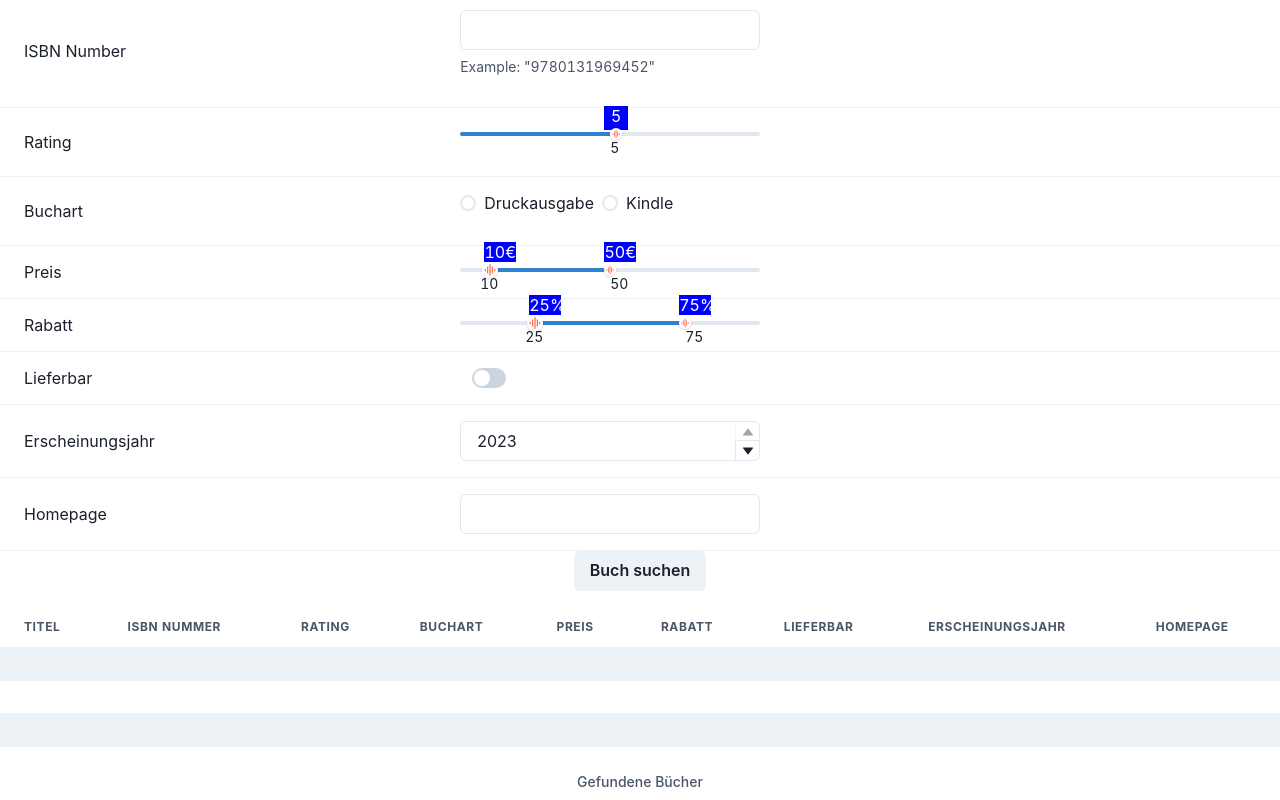
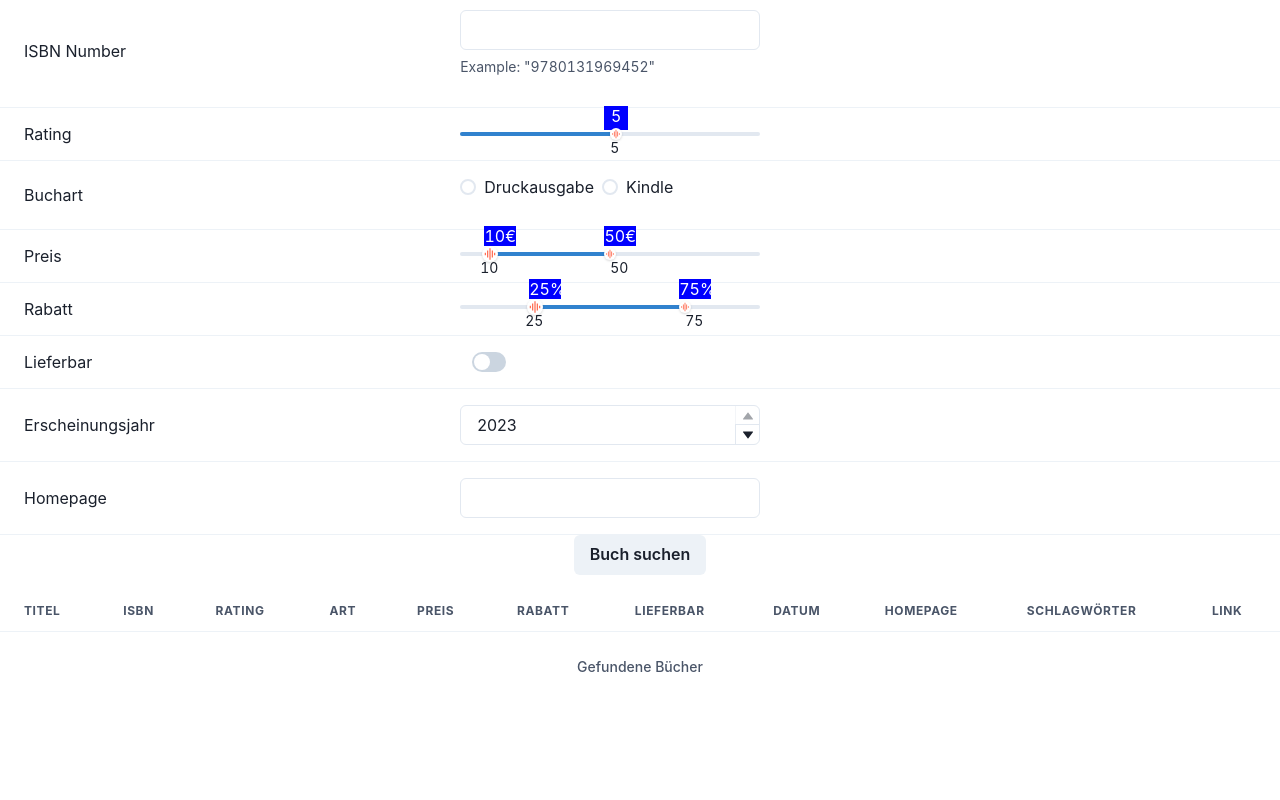
Before and after one commit to ngca1011/web-anwendung, a React (Vite) app: page /buchsuchen in a window 1280 px wide. Shown: the part 306-1106 px from the top of the page. After the commit the page ends 991 px from the top, so only its background shows below. Built offline with nearby package versions, Linux system fonts and the light colour scheme.

Commit message:
Neues_Page_Buch_Zeigen

```diff
--- a/src/App.tsx
+++ b/src/App.tsx
@@ -4,6 +4,7 @@ import Buchsuchen  from './pages/BuchSuchenPage.tsx'
 import Buchanlegen from './pages/BuchCreatePage.tsx'
 import Login from './pages/LoginPage.tsx'
 import { AuthProvider } from './Auth.tsx'
+import BuchZeigen from './pages/BuchZeigen.tsx'
 
 function App() {
   let Component: React.ComponentType = Home;
@@ -14,6 +15,9 @@ function App() {
       break
     case "/buchsuchen":
       Component = Buchsuchen
+      break
+    case "/buchzeigen":
+      Component = BuchZeigen
       break
     case "/buchanlegen":
       Component = Buchanlegen
--- a/src/components/Navbar.tsx
+++ b/src/components/Navbar.tsx
@@ -33,6 +33,9 @@ const Navigation = () => {
             <Link href="/buchanlegen" mr={4} fontWeight="bold">
                 BuchAnlegen
             </Link>
+            <Link href="/buchzeigen" mr={4} fontWeight="bold">
+                BuchZeigen
+            </Link>
       </Flex>
         <Spacer/>
         {isLoggedIn ? (
--- a/src/pages/BuchSuchenPage.tsx
+++ b/src/pages/BuchSuchenPage.tsx
@@ -29,7 +29,8 @@ import {
     useToast,
     RangeSliderMark,
   } from "@chakra-ui/react";
-import {useState} from "react";
+import {useState, useEffect} from "react";
+import axios from "axios";
 import { MdGraphicEq } from "react-icons/md";
 
 function RangeSliderMarkRating() {
@@ -149,10 +150,107 @@ function RangeSliderRabatt() {
     </RangeSlider>
   )
 }
+
 const currentYear = new Date().getFullYear();
 
   const Buchsuchen = () => {
     const toast = useToast();
+    const [titelValue, setTitelValue] = useState('');
+    const [isbnValue, setIsbnValue] = useState('');
+    const [searchClicked, setSearchClicked] = useState(false);
+
+    interface Book {
+      isbn: string;
+      rating: number;
+      art: string;
+      preis: number;
+      rabatt: number;
+      lieferbar: boolean;
+      datum: string;
+      homepage: string;
+      schlagwoerter: string[];
+      titel: {
+        titel: string;
+        untertitel: string;
+      };
+      _links: {
+        self: {
+          href: string;
+        };
+      };
+    }
+    interface Embedded {
+      buecher: Book[];
+    }
+
+    interface FetchedData {
+      _embedded: Embedded;
+    }
+    const [fetchedData, setFetchedData] = useState<FetchedData>({ _embedded: { buecher: [] } });
+
+    // eslint-disable-next-line react-hooks/exhaustive-deps
+    const fetchDataFromApi = async () => {
+      try {
+        let apiUrl = 'https://localhost:3000/rest?';
+
+        if (titelValue.trim() !== '') {
+          apiUrl += `titel=${titelValue}`;
+        }
+
+        if (isbnValue.trim() !== '') {
+          apiUrl += `&isbn=${isbnValue}`;
+        }
+
+        const response = await axios.get(apiUrl);
+        console.log('Response data:', response.data);
+
+        if (response.data._embedded.buecher.length === 0) {
+          return 404;
+        }
+
+        setFetchedData(response.data);
+        return 200;
+      } catch (error) {
+        console.error('Fehler beim Abrufen der Daten:', error);
+        return 500;
+      }
+    };
+
+    useEffect(() => {
+      if (searchClicked) {
+        (async () => {
+          const status = await fetchDataFromApi();
+
+          if (status === 200) {
+            toast({
+              title: 'Erfolgreich',
+              description: 'Buch gefunden',
+              status: 'success',
+              duration: 3000,
+              isClosable: true,
+            });
+          } else if (status === 404) {
+            toast({
+              title: 'Info',
+              description: 'Kein Buch gefunden',
+              status: 'info',
+              duration: 3000,
+              isClosable: true,
+            });
+          } else {
+            toast({
+              title: 'Fehler',
+              description: 'Suche konnte nicht durchgeführt werden',
+              status: 'error',
+              duration: 3000,
+              isClosable: true,
+            });
+          }
+
+          setSearchClicked(false);
+        })();
+      }
+    }, [fetchDataFromApi, searchClicked, toast]);
 
     return (
       <div style = {{
@@ -172,7 +270,11 @@ function RangeSliderRabatt() {
   <Td>
     <Box mb={4} maxW="300px">
       <FormControl>
-                      <Input />
+          <Input
+              value={titelValue}
+              onChange={(event) => setTitelValue(event.target.value)}
+              placeholder="Titel eingeben"
+              />
               </FormControl>
               </Box>
               </Td>
@@ -182,7 +284,10 @@ function RangeSliderRabatt() {
                 <Td>
                   <Box mb={4} maxW="300px">
                     <FormControl>
-                      <Input />
+                    <Input
+                    value={isbnValue}
+                    onChange={(event) => setIsbnValue(event.target.value)}
+                    />
                       <FormHelperText>Example: "9780131969452"</FormHelperText>
                     </FormControl>
                   </Box>
@@ -191,11 +296,12 @@ function RangeSliderRabatt() {
               <Tr>
                <Td>Rating</Td>
                 <Td>
-                  <Box mb={4} maxW="300px">
-                        <RangeSliderMarkRating />
+                <Box maxW="300px">
+                  <RangeSliderMarkRating/>
                   </Box>
                </Td>
               </Tr>
+
               <Tr>
                 <Td>Buchart</Td>
                 <Td>
@@ -230,7 +336,9 @@ function RangeSliderRabatt() {
                 <Td>
                   <FormControl display="flex" alignItems="center">
                     <FormLabel mb="0"></FormLabel>
-                    <Switch id="lieferbar" />
+                    <Switch
+                      id="lieferbar"
+                      />
                   </FormControl>
                 </Td>
               </Tr>
@@ -269,76 +377,60 @@ function RangeSliderRabatt() {
     <Box display="flex" justifyContent="center" alignItems="center" marginBottom="4">
     <Button
   onClick={() => {
-            const examplePromise = new Promise((resolve) => {
-              setTimeout(() => resolve(200), 1000);
+    if (titelValue.trim() !== '' || isbnValue.trim() !== '') {
+      setSearchClicked(true);
+    } else {
+      // Benutzer über leeres Suchfeld informieren
+      toast({
+        title: 'Achtung',
+        description: 'Bitte geben Sie einen Titel oder eine ISBN für die Suche ein.',
+        status: 'warning',
+        duration: 3000,
+        isClosable: true,
       });
-
-            toast.promise(examplePromise, {
-              success: { title: 'Erfolgreich', description: 'Buch gefunden' },
-              error: { title: 'Fehler', description: 'Suche konnte nicht durchgeführt werden' },
-              loading: { title: 'Bitte warten', description: 'Vorgang wird ausgeführt' },
-            });
+    }
   }}
 >
   Buch suchen
 </Button>
       </Box>
-
       <TableContainer>
         <Table variant='striped' colorScheme='gray'>
           <TableCaption>Gefundene Bücher</TableCaption>
           <Thead>
             <Tr>
             <Th>Titel</Th>
-        <Th>ISBN Nummer</Th>
+            <Th>ISBN</Th>
             <Th>Rating</Th>
-        <Th>Buchart</Th>
+            <Th>Art</Th>
             <Th>Preis</Th>
             <Th>Rabatt</Th>
             <Th>Lieferbar</Th>
-        <Th>Erscheinungsjahr</Th>
+            <Th>Datum</Th>
             <Th>Homepage</Th>
+            <Th>Schlagwörter</Th>
+            <Th>Link</Th>
             </Tr>
           </Thead>
           <Tbody>
-      <Tr>
-        <Td></Td>
-        <Td></Td>
-        <Td></Td>
-        <Td></Td>
-        <Td></Td>
-        <Td></Td>
-        <Td></Td>
-        <Td></Td>
-        <Td></Td>
+          {fetchedData._embedded.buecher.map((buch, index) => (
+              <Tr key={index}>
+                <Td>{buch.titel.titel}</Td>
+                <Td>{buch.isbn}</Td>
+                <Td>{buch.rating}/10</Td>
+                <Td>{buch.art}</Td>
+                <Td>{buch.preis}€</Td>
+                <Td>{(buch.rabatt * 100).toFixed(2)}%</Td>
+                <Td>{buch.lieferbar ? 'Ja' : 'Nein'}</Td>
+                <Td>{buch.datum}</Td>
+                <Td><a href={buch.homepage} target="_blank" rel="noopener noreferrer">{buch.homepage}</a></Td>
+                <Td>{buch.schlagwoerter.join(', ')}</Td>
+                <Td><a href={buch._links.self.href} target="_blank" rel="noopener noreferrer">{buch._links.self.href}</a></Td>
              </Tr>
-      <Tr>
-
-      <Td></Td>
-        <Td></Td>
-        <Td></Td>
-        <Td></Td>
-        <Td></Td>
-        <Td></Td>
-        <Td></Td>
-        <Td></Td>
-        <Td></Td>
-      </Tr>
-      <Tr>
-        <Td></Td>
-        <Td></Td>
-        <Td></Td>
-        <Td></Td>
-        <Td></Td>
-        <Td></Td>
-        <Td></Td>
-        <Td></Td>
-        <Td></Td>
-      </Tr>
+            ))}
           </Tbody>
         </Table>
       </TableContainer>
-
     </div>
     );
   }
--- /dev/null
+++ b/src/pages/BuchZeigen.tsx
@@ -0,0 +1,112 @@
+import { Box, Button, Table, TableCaption, TableContainer, Tbody, Td, Th, Thead, Tr } from "@chakra-ui/react";
+import {useEffect, useState} from "react";
+
+const ButtonClick = () => {
+  interface Book {
+    isbn: string;
+    rating: number;
+    art: string;
+    preis: number;
+    rabatt: number;
+    lieferbar: boolean;
+    datum: string;
+    homepage: string;
+    schlagwoerter: string[];
+    titel: {
+      titel: string;
+      untertitel: string;
+    };
+    _links: {
+      self: {
+        href: string;
+      };
+    };
+  }
+  interface Embedded {
+    buecher: Book[];
+  }
+
+  interface FetchedData {
+    _embedded: Embedded;
+  }
+
+  const [fetchedData, setFetchedData] = useState<FetchedData>({ _embedded: { buecher: [] } });
+
+  async function getFetchedData(){
+    const response = await fetch("https://localhost:3000/rest");
+    const fetchedData = await response.json();
+    setFetchedData(fetchedData);
+  }
+
+  /* const fetchData = () => {
+    fetch("https://localhost:3000/rest/", {mode: "no-cors"})
+      .then((response) => response.json())
+      .then((data) => {
+        console.log(data);
+        setFetchedData(data);
+      })
+  } */
+
+  /* const fetchData = () => {
+    fetch("https://localhost:3000/rest"/* , {mode: "no-cors"} )*/
+      /* .then((response) => {
+        return response.json();
+      })
+      .then((data) => {
+        console.log(data);
+        setFetchedData(data.data);
+      })
+      .catch((error) => {
+        console.error("Error fetching data:", error);
+      });
+  } */
+
+    return (
+      <div>
+        <Box display="flex" justifyContent="center" alignItems="center" marginBottom="4">
+          {<Button onClick={getFetchedData}>
+            Bücher Zeigen
+          </Button>}
+            </Box>
+            <TableContainer>
+              <Table variant='striped' colorScheme='gray'>
+                <TableCaption>Alle Bücher</TableCaption>
+                  <Thead>
+                    <Tr>
+                    <Th>Titel</Th>
+                    <Th>ISBN</Th>
+                    <Th>Rating</Th>
+                    <Th>Art</Th>
+                    <Th>Preis</Th>
+                    <Th>Rabatt</Th>
+                    <Th>Lieferbar</Th>
+                    <Th>Datum</Th>
+                    <Th>Homepage</Th>
+                    <Th>Schlagwörter</Th>
+                    <Th>Link</Th>
+                    </Tr>
+                  </Thead>
+                  <Tbody>
+                  {fetchedData._embedded.buecher.map((buch, index) => (
+                      <Tr key={index}>
+                        <Td>{buch.titel.titel}</Td>
+                        <Td>{buch.isbn}</Td>
+                        <Td>{buch.rating}/10</Td>
+                        <Td>{buch.art}</Td>
+                        <Td>{buch.preis}€</Td>
+                        <Td>{(buch.rabatt * 100).toFixed(2)}%</Td>
+                        <Td>{buch.lieferbar ? 'Ja' : 'Nein'}</Td>
+                        <Td>{buch.datum}</Td>
+                        <Td><a href={buch.homepage} target="_blank" rel="noopener noreferrer">{buch.homepage}</a></Td>
+                        <Td>{buch.schlagwoerter.join(', ')}</Td>
+                        <Td><a href={buch._links.self.href} target="_blank" rel="noopener noreferrer">{buch._links.self.href}</a></Td>
+                    </Tr>
+                    ))}
+                  </Tbody>
+                </Table>
+              </TableContainer>
+            </div>
+            );
+          }
+
+  export default ButtonClick
```
Lines whose indentation alone changed are shown as unchanged.
